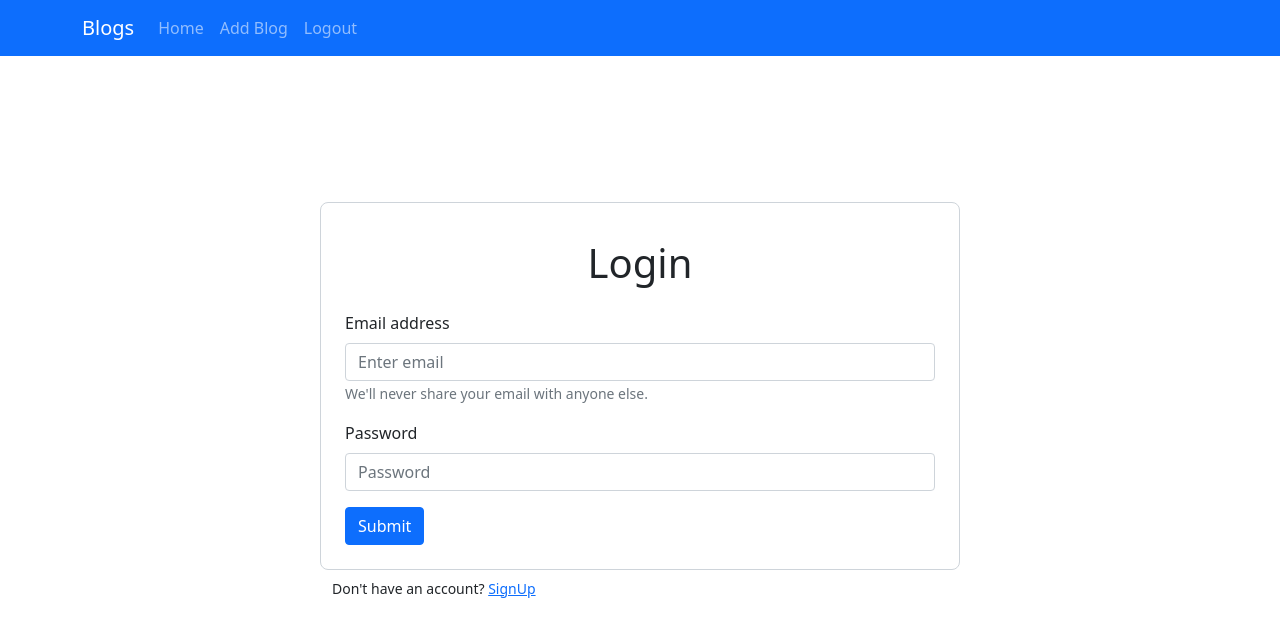
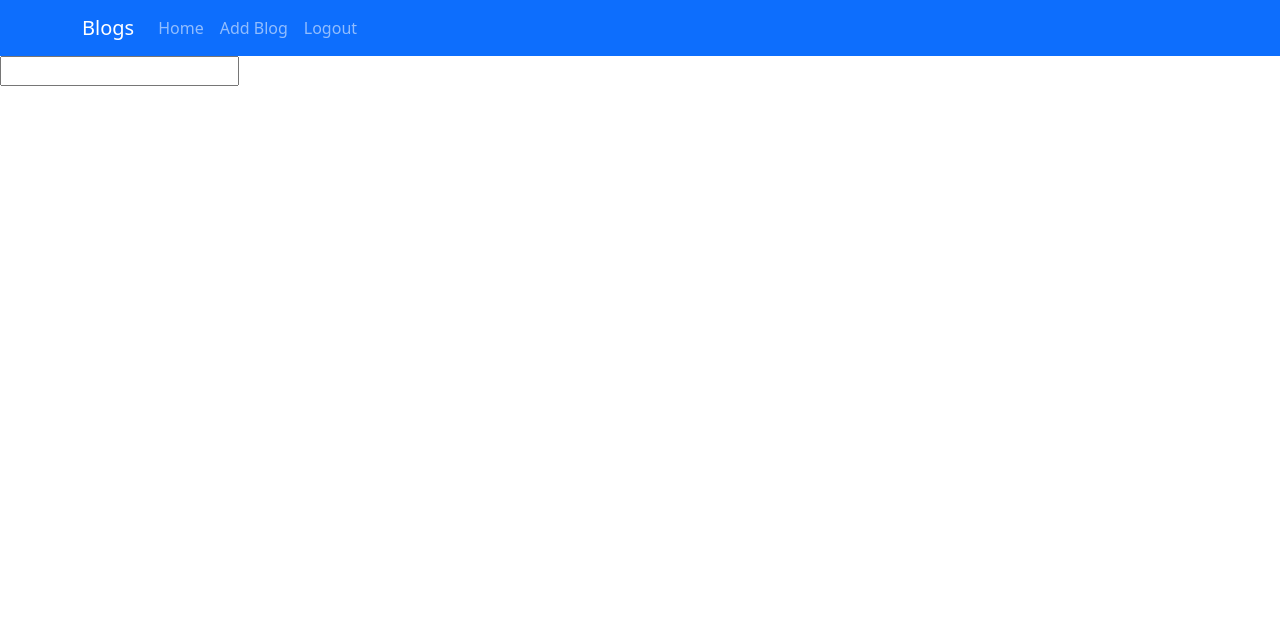
Before and after one commit to Shubh-Nisar/workshop-frontend, a React (Create React App) app: page /test in a window 1280 px wide. Shown: the top 636 px of the page. Built offline with nearby package versions, Linux system fonts and the light colour scheme.

Commit message:
Test file

```diff
--- a/src/App.js
+++ b/src/App.js
@@ -6,6 +6,7 @@
 import Signup from "./screens/Signup/Signup";
 import Blog from "./screens/Blog/Blog";
 import AddBlog from "./screens/AddBlog/AddBlog";
+import Test from "./components/Test";
 
 import "bootstrap/dist/css/bootstrap.min.css";
 import Appbar from "./components/Navbar/Appbar";
@@ -19,6 +20,7 @@
           <Route component={Signup} path="/signup" />
           <Route component={Blog} path="/blog" />
           <Route component={AddBlog} path="/add-blog" />
+          <Route component={Test} path="/test" />
           <Route component={Login} path="/" />
         </Switch>
       </Router>
--- /dev/null
+++ b/src/components/Test.js
@@ -0,0 +1,24 @@
+import React, { useState, useEffect } from "react";
+
+const Test = (props) => {
+  const [count, setCount] = useState("");
+
+  useEffect(() => {
+    console.log(count);
+    // setCount(count + 1);
+  }, [count]);
+
+  return (
+    <div>
+      <h1>Test.js</h1>
+      <input
+        type="text"
+        onChange={(e) => {
+          setCount(e.target.value);
+        }}
+      />
+    </div>
+  );
+};
+
+export default Test;
```
